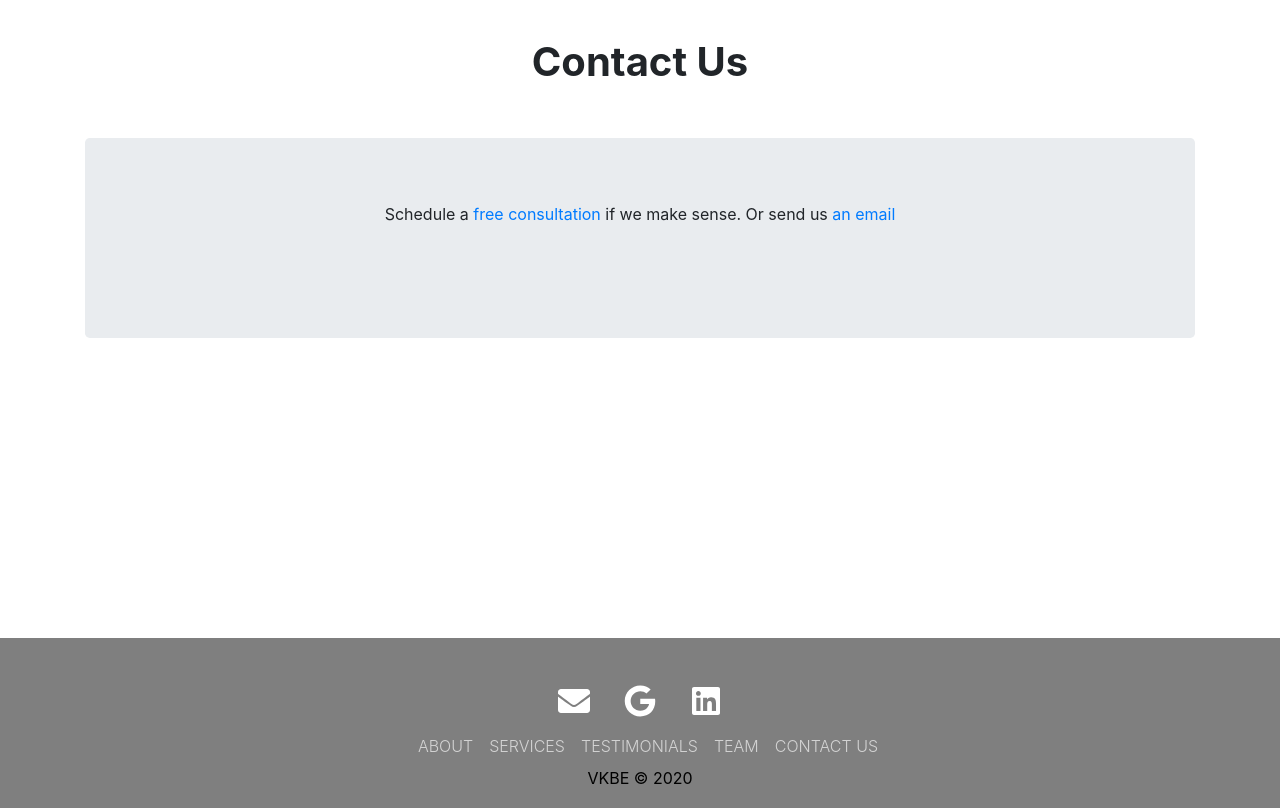
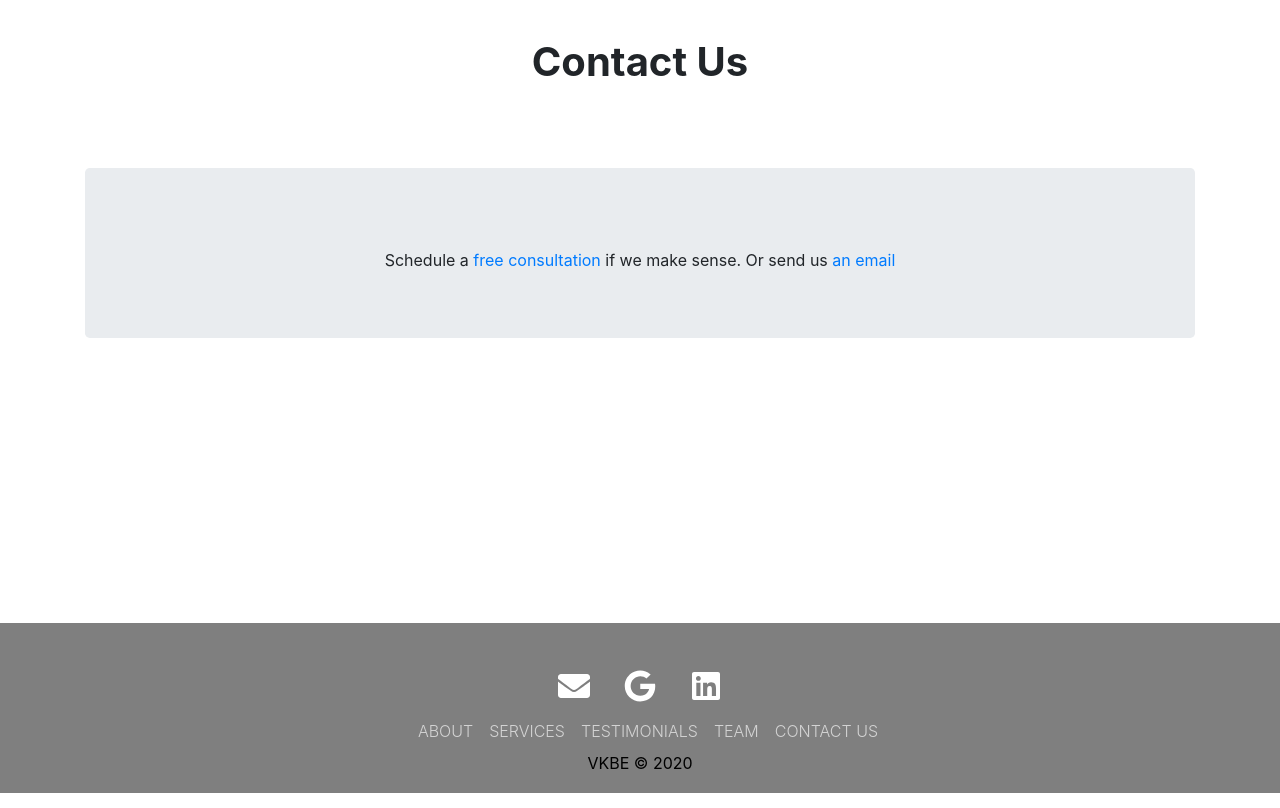
Before and after one commit to ddhoang21/VKBE-Consulting, a React (Create React App) app: page / in a window 1280 px wide. Shown: the part 3900-4708 px from the top of the page. Built offline with nearby package versions, Linux system fonts and the light colour scheme.

Commit message:
fixed contact section

```diff
--- a/src/components/Contact-Jumbotron/index.js
+++ b/src/components/Contact-Jumbotron/index.js
@@ -6,7 +6,7 @@ function ContactJumbotron() {
     return (
         <React.Fragment>
             <Jumbotron className='jumbo'>
-                <p className='text-center'>Schedule a <a href="https://www.google.com/">free consultation</a> if we make sense. Or send us <a href="mailto:someone@example.com">an email</a></p>
+                <p className='text-center mt-3'>Schedule a <a href="https://www.google.com/">free consultation</a> if we make sense. Or send us <a href="mailto:someone@example.com">an email</a></p>
             </Jumbotron>
         </React.Fragment>
     )
--- a/src/components/Contact-Jumbotron/style.css
+++ b/src/components/Contact-Jumbotron/style.css
@@ -1,4 +1,4 @@
 .jumbo {
-    min-height: 200px;
-    margin-top: 20px;
+    height: 170px;
+    margin-top: 50px;
 }
--- a/src/components/Footer/index.js
+++ b/src/components/Footer/index.js
@@ -84,7 +84,7 @@ function Footer() {
                                         to='contact'
                                         spy={true}
                                         smooth={true}
-                                        offset={-100}
+                                        offset={-65}
                                         duration= {500}
                                         >Contact Us
                                     </Link>
--- a/src/components/Footer/style.css
+++ b/src/components/Footer/style.css
@@ -4,7 +4,7 @@
   background-color: rgba(0, 0, 0, 0.5);
   padding-top: 40px;
   isolation: isolate;
-  margin-top: 300px;
+  margin-top: 285px;
 }
 
 
--- a/src/components/Navbar/index.js
+++ b/src/components/Navbar/index.js
@@ -87,7 +87,7 @@ function NavigationBar() {
                 to='contact'
                 spy={true}
                 smooth={true}
-                offset={-100}
+                offset={-65}
                 duration= {500}
                 >Contact Us
               </Link>
```
